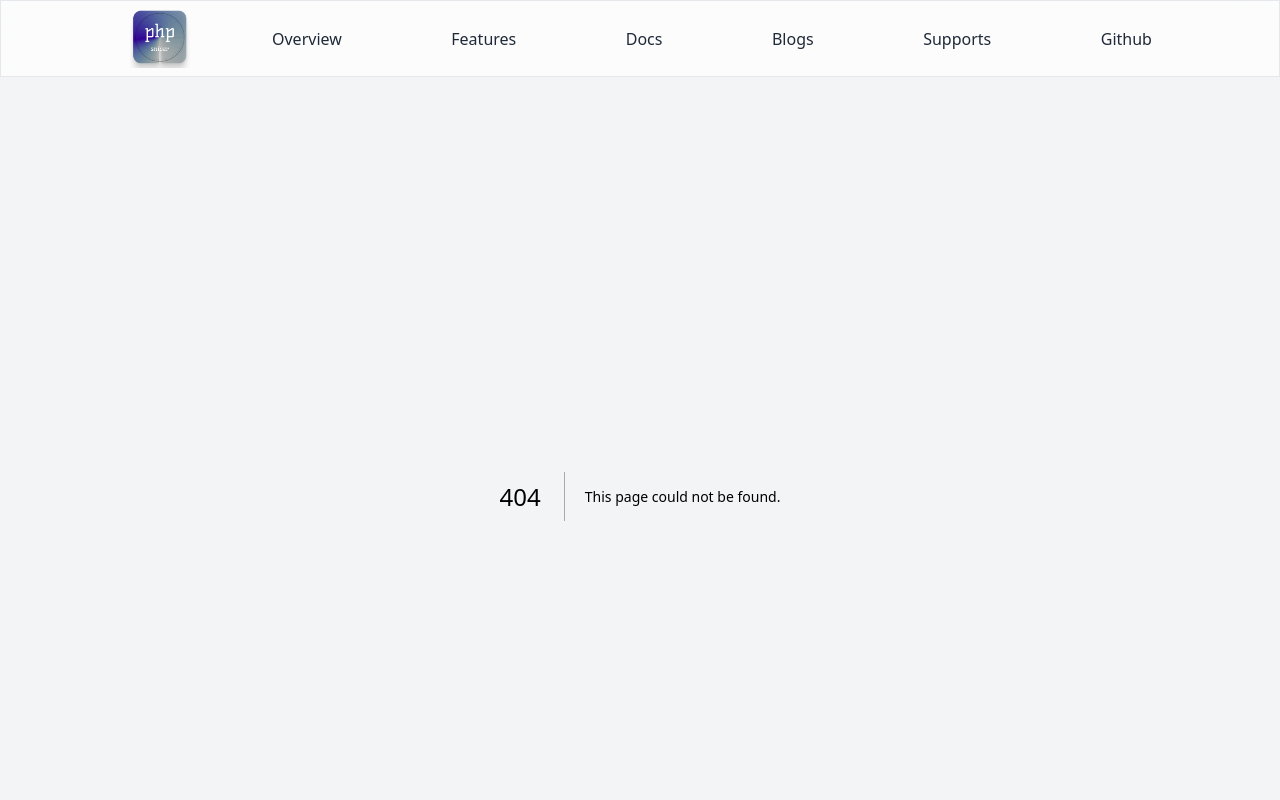
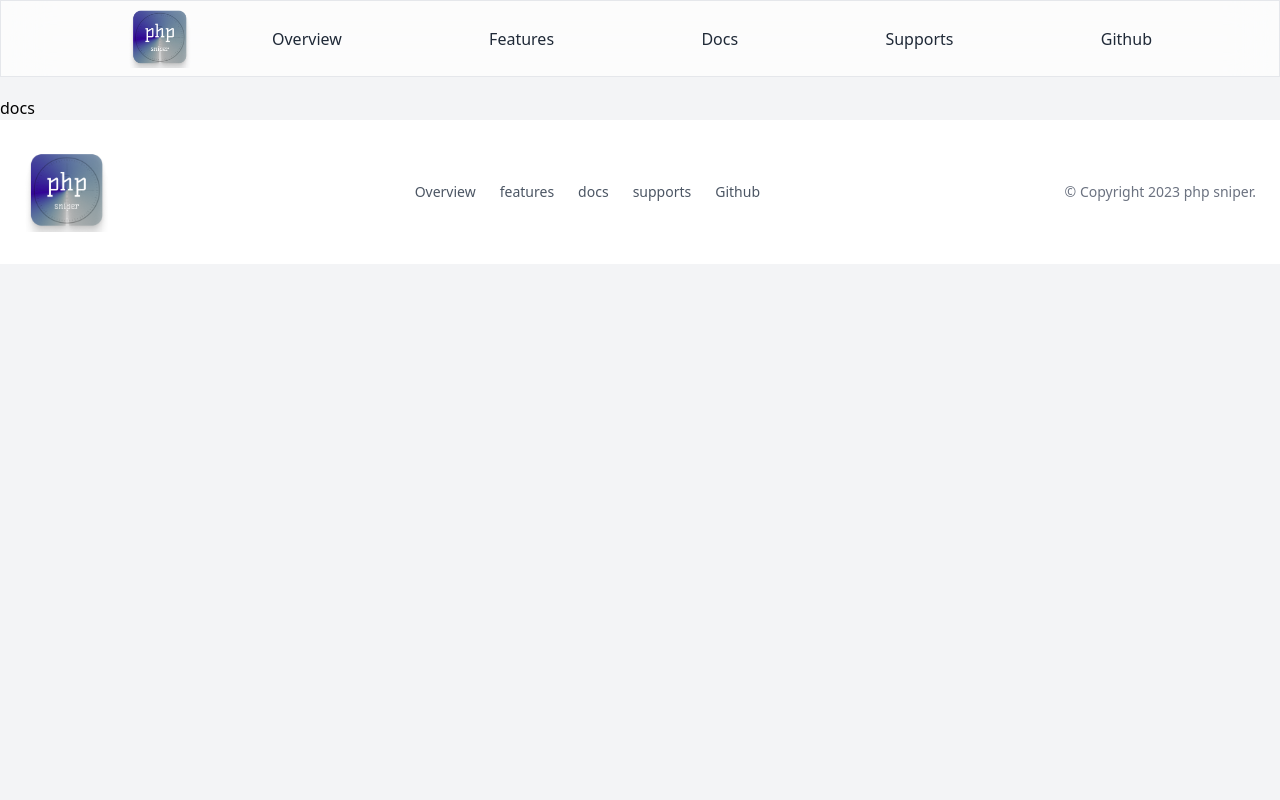
Before and after one commit to soorajlegend/web.phpSniper, a Next.js app: page /docs in a window 1280 px wide. Before the commit this address had no page. Shown: the top 800 px of the page. Built offline with nearby package versions, Linux system fonts and the light colour scheme.

Commit message:
added docs page

```diff
--- /dev/null
+++ b/src/pages/docs.tsx
@@ -0,0 +1,9 @@
+import React from 'react'
+
+const docs = () => {
+  return (
+    <div>docs</div>
+  )
+}
+
+export default docs
--- a/store.ts
+++ b/store.ts
@@ -4,7 +4,7 @@ export const navigations = [
     // {name: "about us", url: "/about"},
     {name: "features", url: "/features"},
     {name: "docs", url: "/docs"},
-    {name: "blogs", url: "/blogs"},
+    // {name: "blogs", url: "/blogs"},
     {name: "supports", url: "/supports"},
     {name: "Github", url: "https://github.com/phpSniper/php-sniper.git"},
 ]
```
